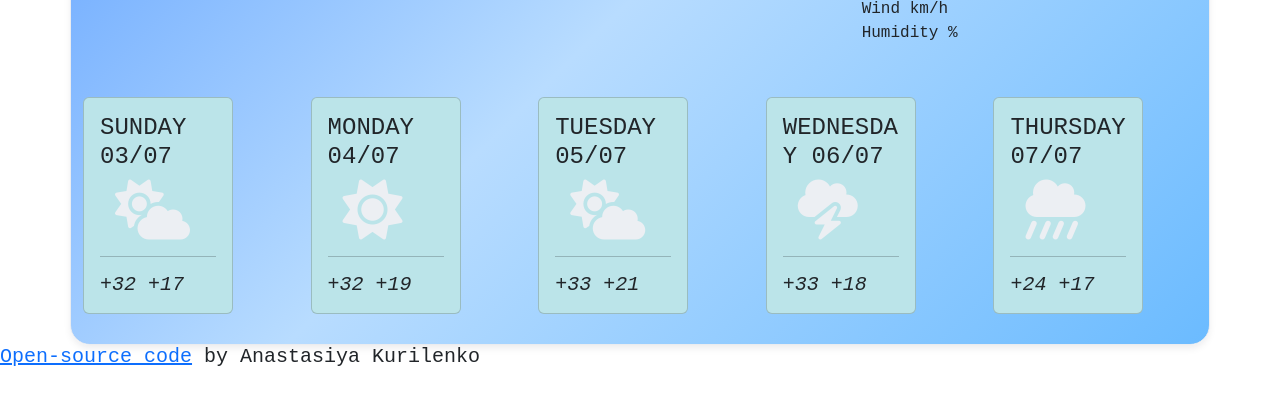
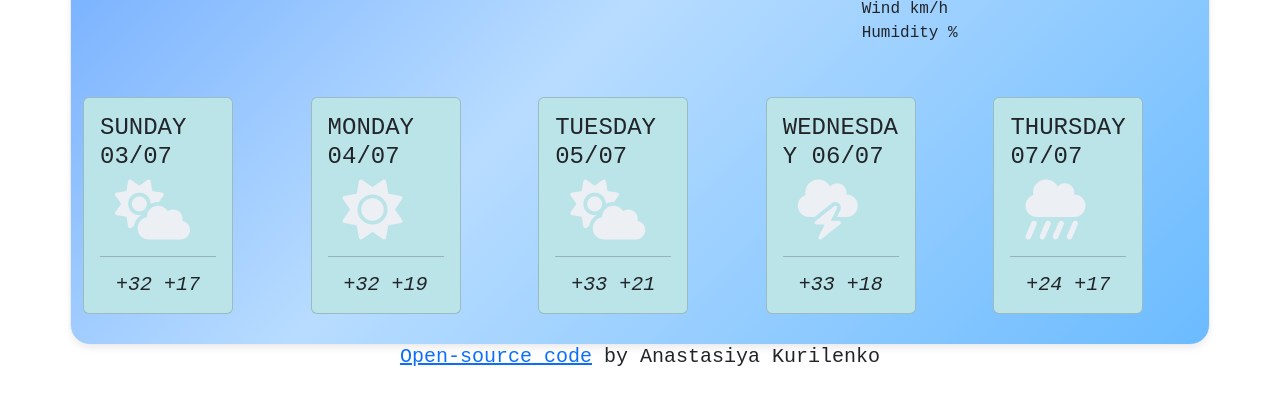
Before and after one commit to NanjaFox/my-first-weather-project, a plain HTML site: page index.html in a window 1280 px wide. Shown: the part 364-768 px from the top of the page. Drawn offline with nearby package versions, Linux system fonts and the light colour scheme; no server answers; a web font is replaced by a local one.

Commit message:
Updated style of h5 in CSS

```diff
--- a/styles.css
+++ b/styles.css
@@ -103,3 +103,8 @@ li {
 .card-text {
   font-style: italic;
 }
+
+h5 {
+text-align: center;
+
+}
```
